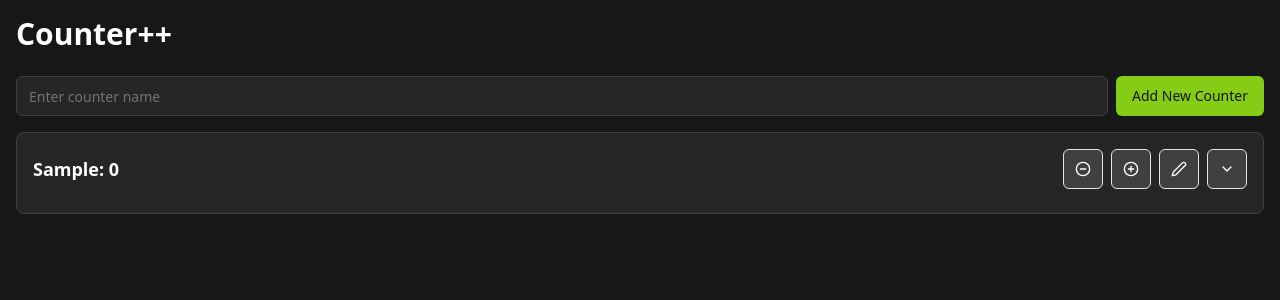
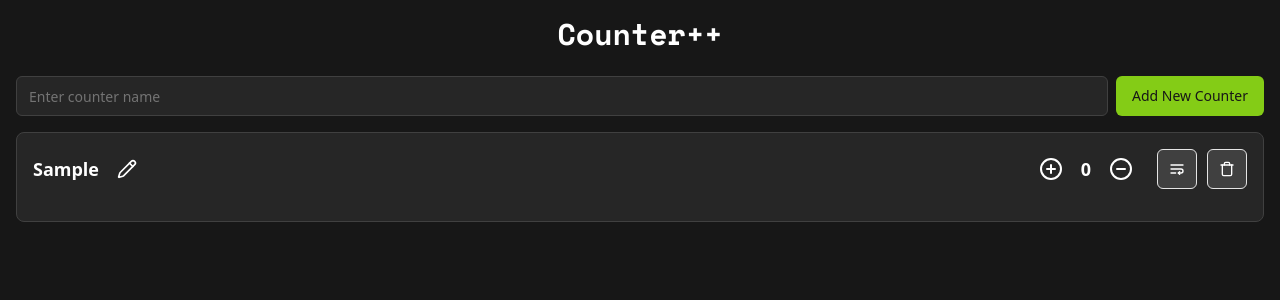
Before and after one commit to pdrmenezes/basic-counter, a React (Vite) app: page / in a window 1280 px wide. Both pictures are taken after typing "Sample" into the empty fields and a click on the button "Add New Counter". Shown: the top 300 px of the page. Built offline with nearby package versions, Linux system fonts and the light colour scheme.

Commit message:
feat: improve counter styling + implement counter deletion

```diff
--- a/src/App.tsx
+++ b/src/App.tsx
@@ -10,10 +10,12 @@ export default function Home() {
   const {
     counters,
     addCounter,
+    deleteCounter,
     incrementCounter,
     decrementCounter,
     updateCounterName,
   } = useCounters();
+
   const [newCounterName, setNewCounterName] = useState("");
 
   const handleAddCounter = (e: FormEvent) => {
@@ -25,7 +27,9 @@ export default function Home() {
   return (
     <main className="min-h-screen bg-neutral-900 text-white">
       <div className="container mx-auto p-4">
-        <h1 className="text-3xl font-bold mb-6">Counter++</h1>
+        <h1 className="text-2xl text-center font-display sm:text-3xl font-bold mb-6">
+          Counter++
+        </h1>
         <form onSubmit={handleAddCounter} className="mb-4 flex space-x-2">
           <Input
             type="text"
@@ -45,9 +49,11 @@ export default function Home() {
           <Counter
             key={counter.id}
             {...counter}
+            isSubcounter={false}
             incrementCounter={incrementCounter}
             decrementCounter={decrementCounter}
             addCounter={addCounter}
+            deleteCounter={deleteCounter}
             updateCounterName={updateCounterName}
           />
         ))}
--- a/src/components/counter.tsx
+++ b/src/components/counter.tsx
@@ -1,30 +1,34 @@
 "use client";
 
-import { FormEvent, useState } from "react";
-import { Input } from "./ui/input";
-import { Button } from "./ui/button";
 import {
   Accordion,
+  AccordionContent,
   AccordionItem,
   AccordionTrigger,
-  AccordionContent,
 } from "@radix-ui/react-accordion";
 import {
+  Check,
+  ChevronRight,
   MinusCircle,
+  Pencil,
   PlusCircle,
-  Edit2,
-  ChevronDown,
-  Check,
+  Trash,
+  WrapText,
 } from "lucide-react";
+import { FormEvent, useState } from "react";
+import { Button } from "./ui/button";
+import { Input } from "./ui/input";
 
 interface CounterProps {
   id: string;
   name: string;
   value: number;
   subCounters: any[];
+  isSubcounter: boolean;
   incrementCounter: (id: string) => void;
   decrementCounter: (id: string) => void;
   addCounter: (parentId: string, name: string) => void;
+  deleteCounter: (id: string) => void;
   updateCounterName: (id: string, name: string) => void;
 }
 
@@ -33,9 +37,11 @@ export function Counter({
   name,
   value,
   subCounters,
+  isSubcounter,
   incrementCounter,
   decrementCounter,
   addCounter,
+  deleteCounter,
   updateCounterName,
 }: CounterProps) {
   const [isEditing, setIsEditing] = useState(false);
@@ -48,14 +54,38 @@ export function Counter({
   };
 
   return (
-    <div className="border border-neutral-700 rounded-lg p-4 mb-4 bg-neutral-800">
-      <div className="flex items-center justify-between mb-2">
-        {isEditing ? (
-          <form
-            id="counter-name"
-            onSubmit={handleNameSubmit}
-            className="flex-1 mr-2"
+    <div
+      className={`rounded-lg  bg-neutral-800 ${
+        !isSubcounter ? "border mb-4 border-neutral-700 p-4" : "p-2"
+      } `}
     >
+      <Accordion type="single" collapsible className="w-full">
+        <AccordionItem value={id}>
+          <div className="flex items-center justify-between gap-2 mb-4">
+            <div className="inline-flex items-center gap-2">
+              <AccordionTrigger
+                className={`text-white flex items-center gap-2 group ${
+                  subCounters.length === 0 && "pointer-events-none"
+                }`}
+              >
+                {subCounters.length > 0 && (
+                  <ChevronRight className="group-data-[state=open]:rotate-90 group-hover:text-neutral-300 size-4 transition-transform" />
+                )}
+                {!isEditing && (
+                  <>
+                    <span className="text-lg font-semibold text-white">
+                      {name}
+                    </span>
+                    {subCounters.length > 0 && (
+                      <span className="text-neutral-400">
+                        ({subCounters.length})
+                      </span>
+                    )}
+                  </>
+                )}
+              </AccordionTrigger>
+              {isEditing && (
+                <form onSubmit={handleNameSubmit} className="flex-1">
                   <Input
                     type="text"
                     value={newName}
@@ -64,73 +94,91 @@ export function Counter({
                     autoFocus
                   />
                 </form>
+              )}
+
+              {isEditing ? (
+                <Button
+                  size="icon"
+                  variant="unstyled"
+                  className="hover:text-lime-500"
+                  onClick={handleNameSubmit}
+                >
+                  <Check />
+                </Button>
               ) : (
+                <Button
+                  size="icon"
+                  variant="unstyled"
+                  className="hover:text-lime-500"
+                  onClick={() => setIsEditing(!isEditing)}
+                >
+                  <Pencil className="p-0.5" />
+                </Button>
+              )}
+            </div>
+
+            <div className="space-x-4  inline-flex items-center">
+              <div className="space-x-2.5 inline-flex items-center">
+                <Button
+                  size="icon"
+                  variant="unstyled"
+                  className="hover:text-lime-500"
+                  onClick={() => incrementCounter(id)}
+                >
+                  <PlusCircle />
+                </Button>
                 <span className="text-lg font-semibold text-white">
-            {name}: {value}
+                  {value}
                 </span>
-        )}
-        <div className="space-x-2">
+                <Button
+                  size="icon"
+                  variant="unstyled"
+                  className="hover:text-lime-500"
+                  onClick={() => decrementCounter(id)}
+                >
+                  <MinusCircle />
+                </Button>
+              </div>
+              <div className="space-x-2.5">
                 <Button
                   size="icon"
                   variant="outline"
-            onClick={() => decrementCounter(id)}
-            className="bg-neutral-700 text-white hover:bg-neutral-600"
+                  onClick={() => addCounter(id, "New Sub-Counter")}
+                  className="bg-neutral-700 text-white hover:bg-neutral-600 hover:text-lime-500"
+                  title="Create Sub-Counter"
                 >
-            <MinusCircle className="h-4 w-4" />
+                  <WrapText className="size-4" />
                 </Button>
                 <Button
                   size="icon"
                   variant="outline"
-            onClick={() => incrementCounter(id)}
-            className="bg-neutral-700 text-white hover:bg-neutral-600"
+                  onClick={() => deleteCounter(id)}
+                  className="bg-neutral-700 text-white hover:bg-neutral-600 hover:text-lime-500"
+                  title="Delete Counter"
                 >
-            <PlusCircle className="h-4 w-4" />
-          </Button>
-          <Button
-            size="icon"
-            variant="outline"
-            onClick={
-              isEditing ? handleNameSubmit : () => setIsEditing(!isEditing)
-            }
-            className="bg-neutral-700 text-white hover:bg-neutral-600"
-          >
-            {isEditing ? (
-              <Check className="h-4 w-4" />
-            ) : (
-              <Edit2 className="h-4 w-4" />
-            )}
-          </Button>
-          <Button
-            size="icon"
-            variant="outline"
-            onClick={() => addCounter(id, "New Sub-Counter")}
-            className="bg-neutral-700 text-white hover:bg-neutral-600"
-          >
-            <ChevronDown className="h-4 w-4" />
+                  <Trash className="size-4" />
                 </Button>
               </div>
             </div>
-      {subCounters.length > 0 && (
-        <Accordion type="single" collapsible className="w-full">
-          <AccordionItem value={id} className="border-neutral-700">
-            <AccordionTrigger className="text-white hover:text-neutral-300">
-              Sub-counters
-            </AccordionTrigger>
+          </div>
+
           <AccordionContent>
+            <hr className=" border-neutral-600 mb-2" />
             {subCounters.map((subCounter) => (
               <Counter
                 key={subCounter.id}
                 {...subCounter}
+                isSubcounter={true}
                 incrementCounter={incrementCounter}
                 decrementCounter={decrementCounter}
                 addCounter={addCounter}
+                deleteCounter={deleteCounter}
                 updateCounterName={updateCounterName}
               />
             ))}
           </AccordionContent>
         </AccordionItem>
       </Accordion>
-      )}
     </div>
   );
 }
--- a/src/components/ui/button.tsx
+++ b/src/components/ui/button.tsx
@@ -1,8 +1,8 @@
-import * as React from "react"
-import { Slot } from "@radix-ui/react-slot"
-import { cva, type VariantProps } from "class-variance-authority"
+import { Slot } from "@radix-ui/react-slot";
+import { cva, type VariantProps } from "class-variance-authority";
 
-import { cn } from "@/lib/utils"
+import { cn } from "@/lib/utils";
+import { ButtonHTMLAttributes, forwardRef } from "react";
 
 const buttonVariants = cva(
   "inline-flex items-center justify-center gap-2 whitespace-nowrap rounded-md text-sm font-medium ring-offset-background transition-colors focus-visible:outline-none focus-visible:ring-2 focus-visible:ring-ring focus-visible:ring-offset-2 disabled:pointer-events-none disabled:opacity-50 [&_svg]:pointer-events-none [&_svg]:size-4 [&_svg]:shrink-0",
@@ -18,6 +18,7 @@ const buttonVariants = cva(
           "bg-secondary text-secondary-foreground hover:bg-secondary/80",
         ghost: "hover:bg-accent hover:text-accent-foreground",
         link: "text-primary underline-offset-4 hover:underline",
+        unstyled: "[&_svg]:size-6",
       },
       size: {
         default: "h-10 px-4 py-2",
@@ -31,26 +32,26 @@ const buttonVariants = cva(
       size: "default",
     },
   }
-)
+);
 
 export interface ButtonProps
-  extends React.ButtonHTMLAttributes<HTMLButtonElement>,
+  extends ButtonHTMLAttributes<HTMLButtonElement>,
     VariantProps<typeof buttonVariants> {
-  asChild?: boolean
+  asChild?: boolean;
 }
 
-const Button = React.forwardRef<HTMLButtonElement, ButtonProps>(
+const Button = forwardRef<HTMLButtonElement, ButtonProps>(
   ({ className, variant, size, asChild = false, ...props }, ref) => {
-    const Comp = asChild ? Slot : "button"
+    const Comp = asChild ? Slot : "button";
     return (
       <Comp
         className={cn(buttonVariants({ variant, size, className }))}
         ref={ref}
         {...props}
       />
-    )
+    );
   }
-)
-Button.displayName = "Button"
+);
+Button.displayName = "Button";
 
-export { Button, buttonVariants }
+export { Button, buttonVariants };
```
Lines whose indentation alone changed are shown as unchanged.
